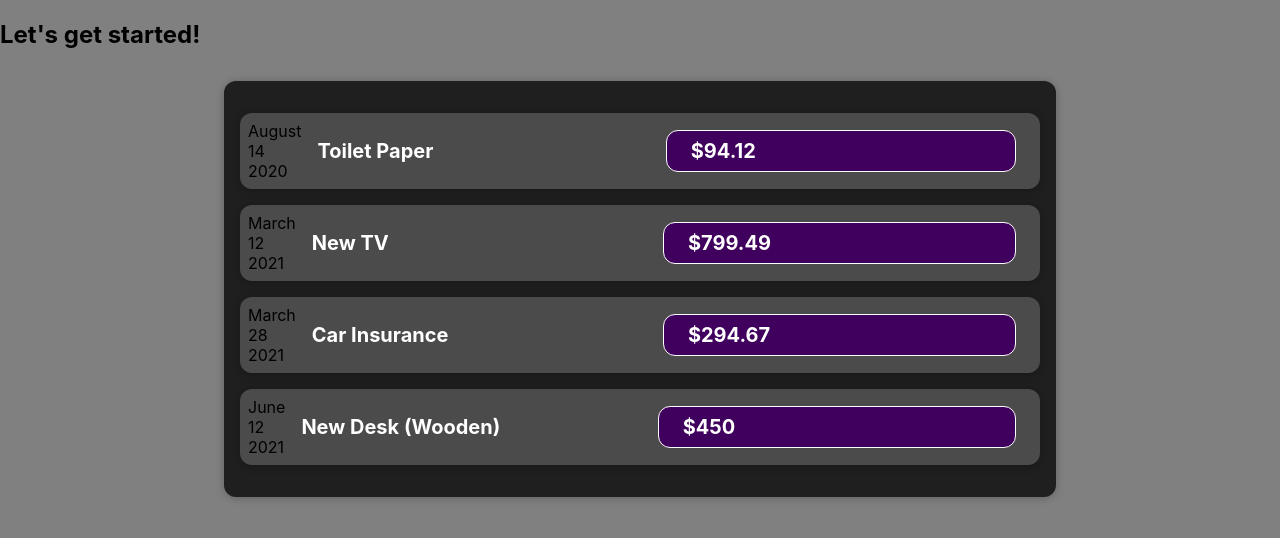
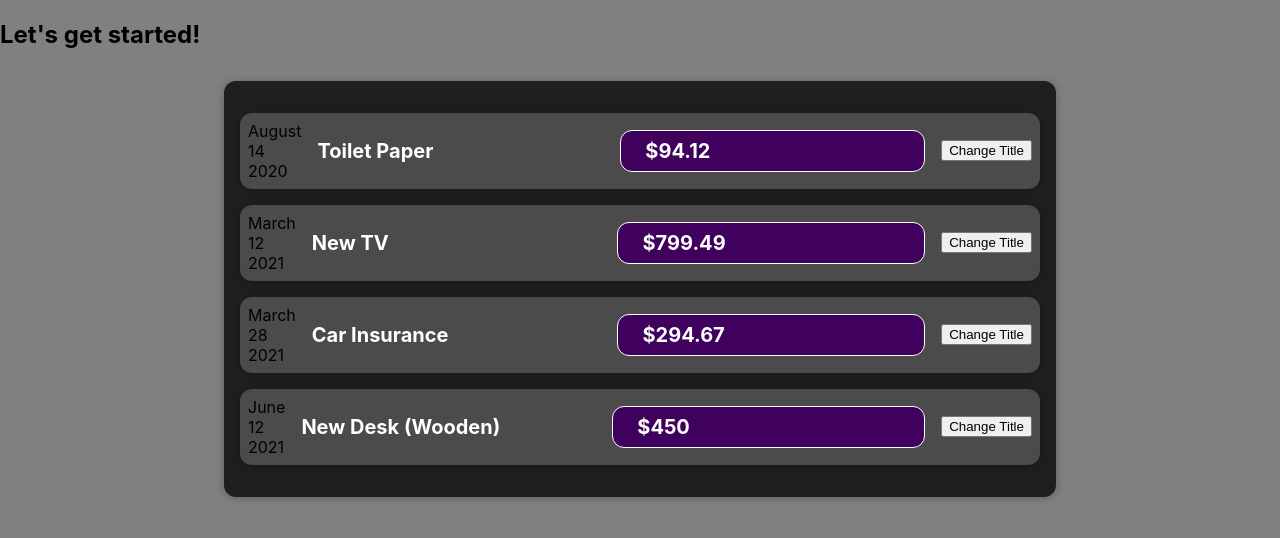
Before and after one commit to EarthlyZ9/react-study, a React (Create React App) app: page / in a window 1280 px wide. Shown: the top 538 px of the page. Built offline with nearby package versions, Linux system fonts and the light colour scheme.

Commit message:
feat: using State in ExpenseItem for titles (#2)

```diff
--- a/src/components/Expenses/ExpenseItem.js
+++ b/src/components/Expenses/ExpenseItem.js
@@ -1,15 +1,25 @@
+import React, { useState } from "react";
 import "./ExpenseItem.css";
 import ExpenseDate from "./ExpenseDate";
 import Card from "../UI/Card";
 
 const ExpenseItem = (props) => {
+
+    const [title, setTitle] = useState(props.title);
+
+    const clickHandler = () => {
+        setTitle("Updated!");
+        console.log(title);
+    };
+
     return (
         <Card className="expense-item">
             <ExpenseDate date={props.date}></ExpenseDate>
             <div className="expense-item__description">
-                <h2>{props.title}</h2>
+                <h2>{title}</h2>
                 <h2 className="expense-item__price">${props.amount}</h2>
             </div>
+            <button onClick={clickHandler}>Change Title</button>
         </Card>
     );
 };
```
Also changed, not shown: 1 other file (tests, documents, lock files or other folders).
